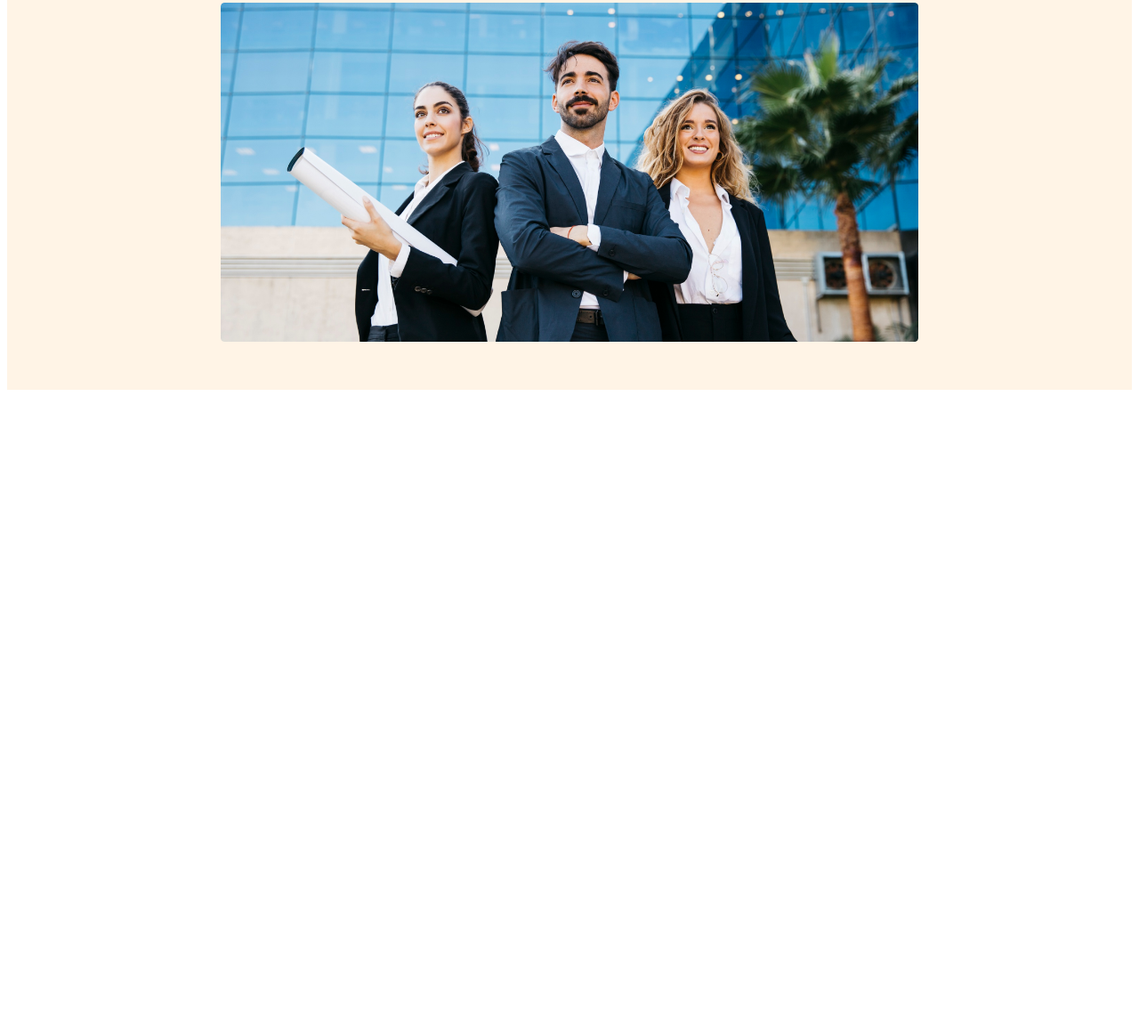
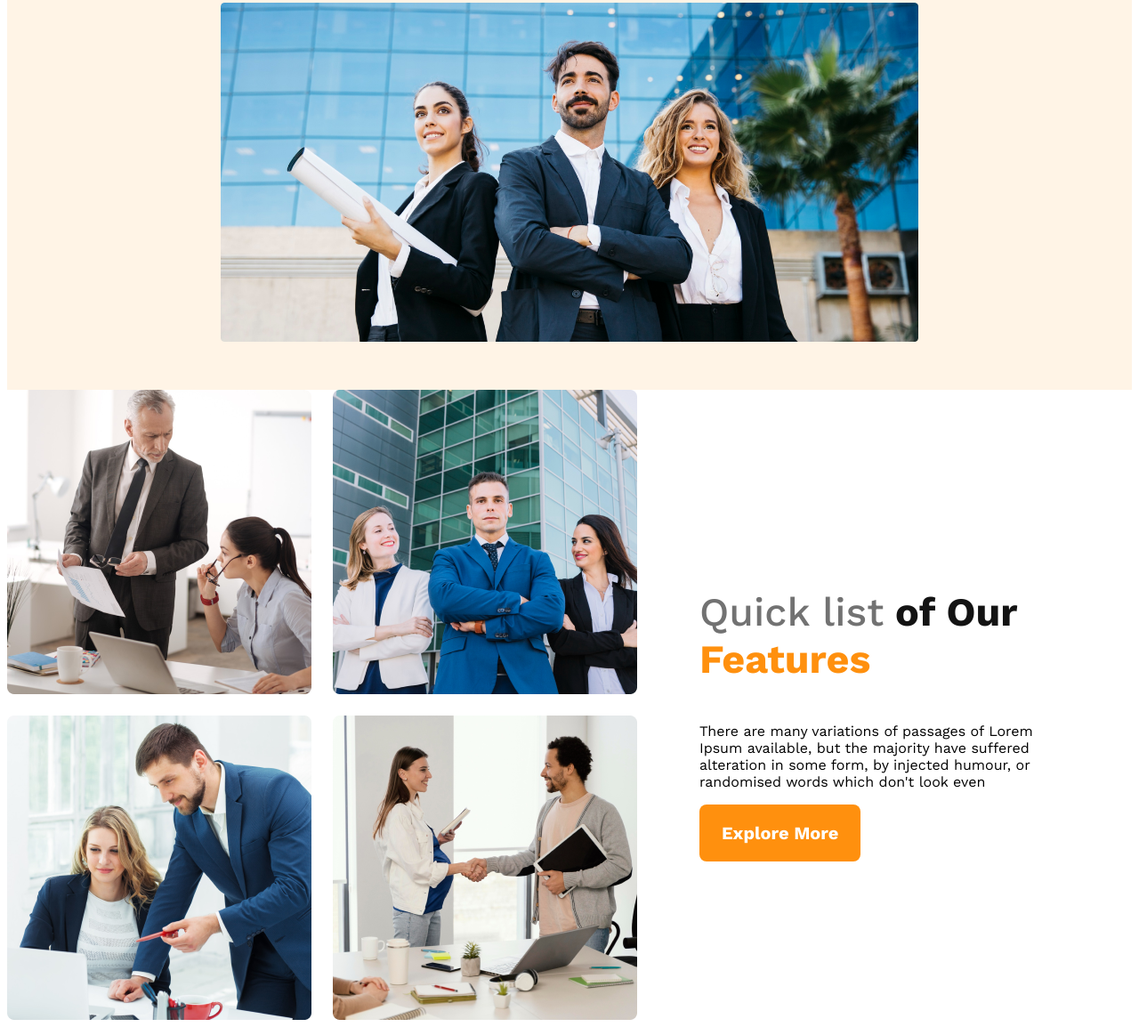
Before and after one commit to AlamRazek/g3-architects-website, a plain HTML site: page index.html in a window 1280 px wide. Shown: the part 593-1747 px from the top of the page at 89% size. Before the commit the page ends 1039 px from the top, so only its background shows below. Drawn offline with nearby package versions, Linux system fonts and the light colour scheme.

Commit message:
content added

```diff
--- a/css/style.css
+++ b/css/style.css
@@ -80,6 +80,48 @@ nav>ul>li>a {
 }
 
 
+/* main style */
+
+main {
+    max-width: 1440px;
+    margin: 0 auto;
+}
+
+
+/* teams stule */
+
+.teams-container {
+    display: flex;
+    align-items: center;
+}
+
+.teams-img-container {
+    display: grid;
+    grid-template-columns: repeat(2, 1fr);
+    gap: 1.5rem;
+}
+
+.teams-content {
+    padding-right: 70px;
+    padding-left: 70px;
+}
+
+.teams-title {
+    font-size: 2.8rem;
+    color: #131313;
+}
+
+.teams-title .quick {
+    color: #727272;
+    font-weight: 500;
+}
+
+.teams-title .Features {
+    color: #FF900E;
+    font-weight: 700;
+}
+
+
 /* responsive media query */
 
 
--- a/index.html
+++ b/index.html
@@ -9,7 +9,7 @@
 </head>
 
 <body>
-
+    <!-- header start -->
     <header>
         <nav>
             <h3 class="nav-title">
@@ -40,7 +40,26 @@
             <img src="images/banner.png" alt="">
         </div>
     </header>
+    <!-- header end -->
+
+    <!-- main start -->
     <main>
+        <!-- teams section -->
+        <section class="teams-container">
+
+            <div class="teams-img-container">
+                <img src="images/team1.png" alt="">
+                <img src="images/team2.png" alt="">
+                <img src="images/team3.png" alt="">
+                <img src="images/team4.png" alt="">
+            </div>
+
+            <div class="teams-content">
+                <h3 class="teams-title"><span class="quick">Quick list</span> <span class="our">of Our</span> <span class="Features">Features</span></h3>
+                <p class="teams-description">There are many variations of passages of Lorem Ipsum available, but the majority have suffered alteration in some form, by injected humour, or randomised words which don't look even</p>
+                <button class="btn-primary">Explore More</button>
+            </div>
+        </section>
 
     </main>
     <footer>
```
